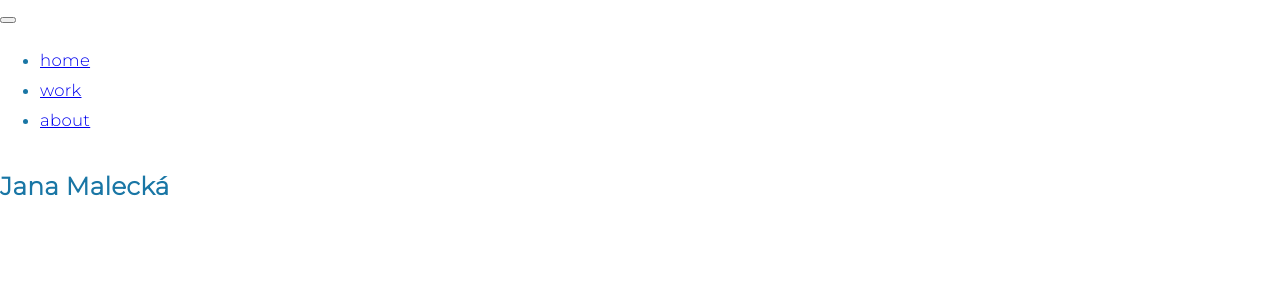
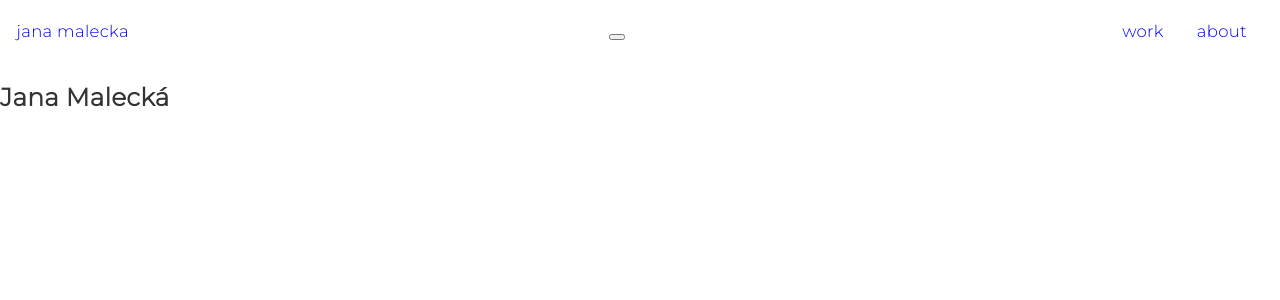
Before and after one commit to JanaMalecka/portfolio, a React app: page / in a window 1280 px wide. Shown: the top 300 px of the page. Built offline with nearby package versions, Linux system fonts and the light colour scheme.

Commit message:
header__navigation in progress

```diff
--- a/src/components/Header/index.jsx
+++ b/src/components/Header/index.jsx
@@ -5,25 +5,21 @@ import { Link } from 'react-router-dom';
 const Header = () => {
   return (
     <header>
-      <div className="topbar container">
-        <div className="navigation">
-          <button>
+      <div className="header__fixed">
+        <div className="header__container">
+          <div className="header__logo">
+            <Link to="/">jana malecka</Link>
+          </div>
+          <div className="header__hamburger">
+            <button className="hamburger">
               <span></span>
               <span></span>
               <span></span>
             </button>
-          <nav>
-            <ul>
-              <li>
-                <Link to="/">home</Link>
-              </li>
-              <li>
+          </div>
+          <nav className="header__navigation">
             <Link to="/work">work</Link>
-              </li>
-              <li>
             <Link to="/about">about</Link>
-              </li>
-            </ul>
           </nav>
         </div>
       </div>
--- a/src/components/Header/style.css
+++ b/src/components/Header/style.css
@@ -1,3 +1,29 @@
-.topbar {
+.header__fixed {
+  margin: 0 auto;
+}
+.header__container {
   display: flex;
+  justify-content: space-between;
+  align-items: center;
+  position: relative;
+  padding: 1rem 1rem;
 }
+.header__navigation {
+  display: flex;
+  flex-direction: column;
+}
+
+nav a {
+  text-decoration: none;
+  padding: 0 1rem;
+}
+
+.header__logo a {
+  text-decoration: none;
+}
+
+@media screen and (min-width: 640px) {
+  .header__navigation {
+    flex-direction: row;
+  }
+}
--- a/src/style.css
+++ b/src/style.css
@@ -20,5 +20,5 @@ html {
 body {
   margin: 0;
   background-color: #fff;
-  color: #1976a5;
+  color: #333;
 }
```
Lines whose indentation alone changed are shown as unchanged.
